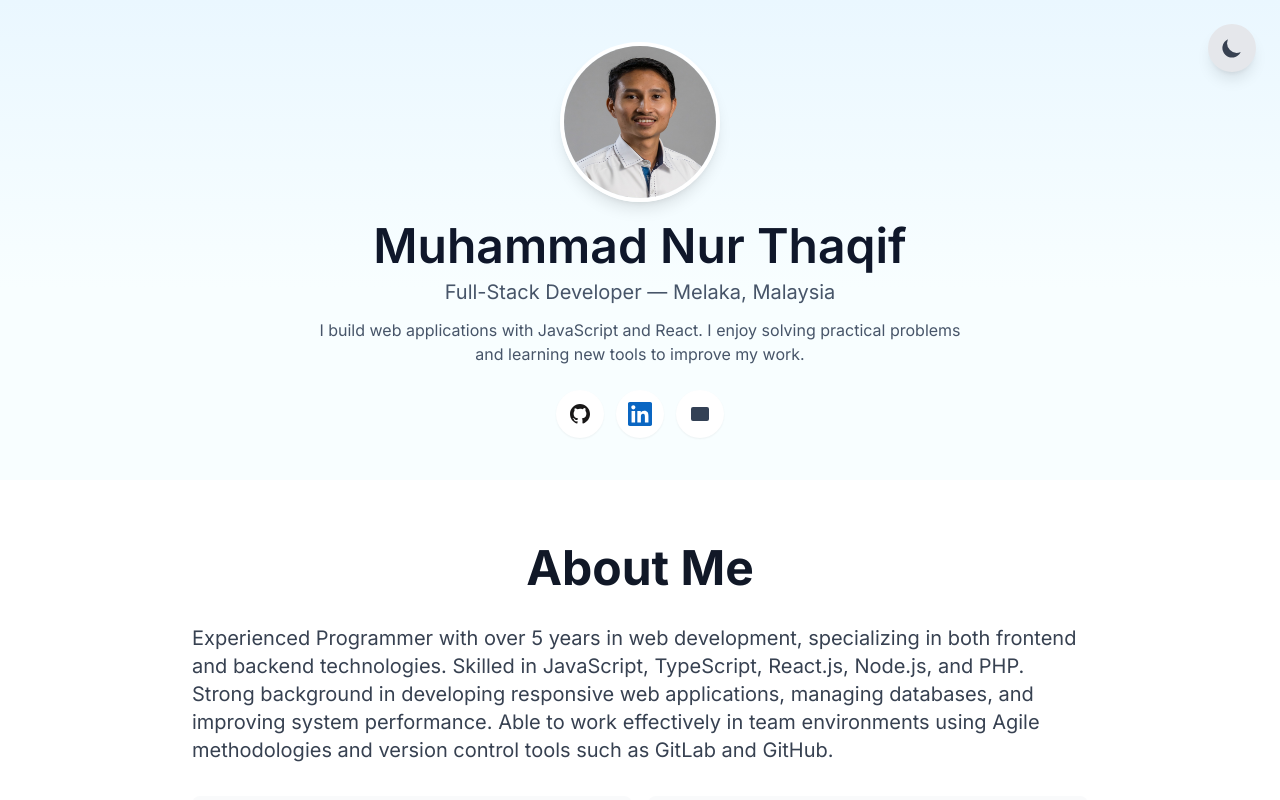
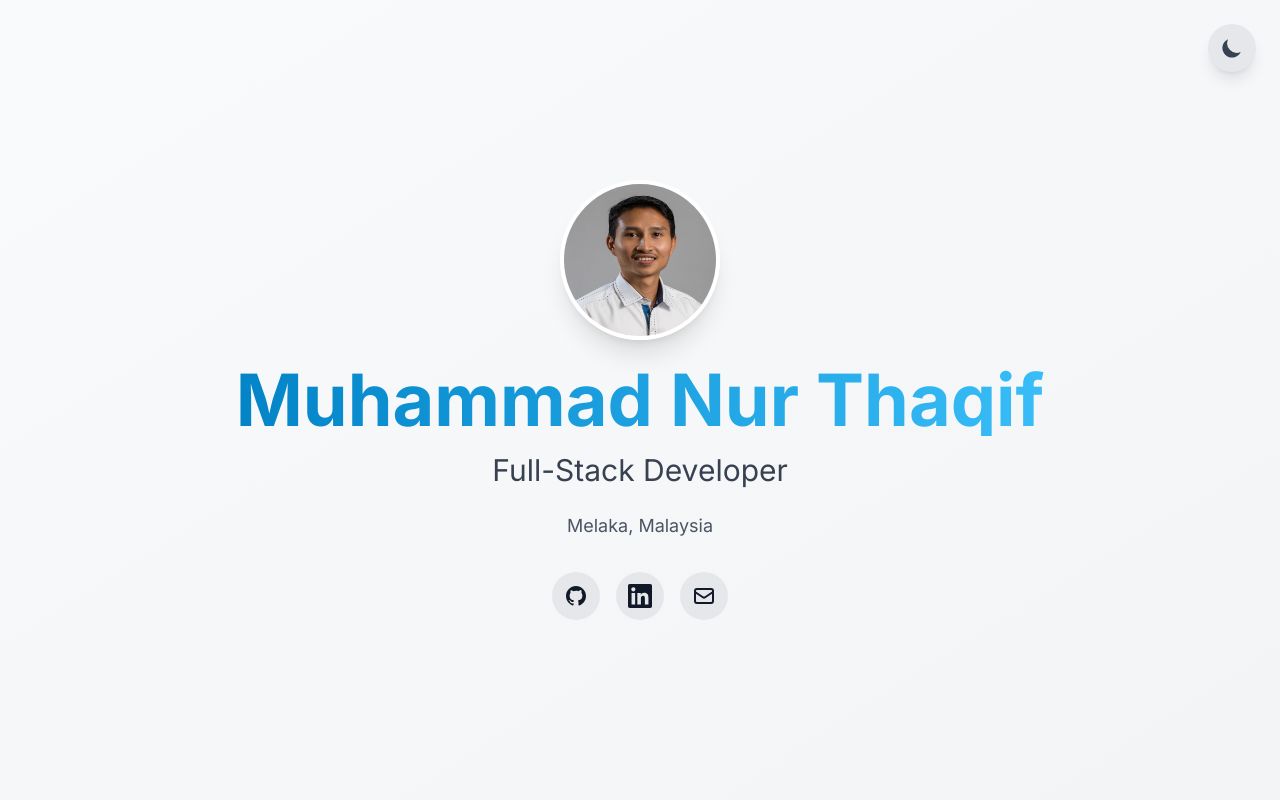
Before and after one commit to mnthaqif/mnthaqif.github.io, a React (Vite) app: page / in a window 1280 px wide. Shown: the top 800 px of the page. Built offline with nearby package versions, Linux system fonts and the light colour scheme.

Commit message:
Revamp Hero section layout and animations
Refactor Hero component to enhance structure and styling.

```diff
--- a/src/components/sections/Hero.jsx
+++ b/src/components/sections/Hero.jsx
@@ -3,136 +3,90 @@ import { motion } from 'framer-motion';
 import { resumeData } from '../../data/resumeData';
 import avatar from '../../assets/thaqif.jpg';
 
-const container = {
-  hidden: { opacity: 0, y: 8 },
-  show: { opacity: 1, y: 0, transition: { staggerChildren: 0.06, when: 'beforeChildren' } },
-};
-
-const item = {
-  hidden: { opacity: 0, y: 8 },
-  show: { opacity: 1, y: 0, transition: { duration: 0.45, ease: 'easeOut' } },
-};
-
 const Hero = () => {
   const { personal } = resumeData;
 
   return (
-    <section
-      aria-label="Hero"
-      className="relative flex items-center justify-center overflow-hidden"
-      style={{
-        // soft light-blue base with a very gentle gradient (low contrast)
-        minHeight: '60vh',
-        background: 'linear-gradient(180deg, #eaf7ff 0%, #f8feff 60%)',
-      }}
-    >
-      {/* animated, subtle background blobs */}
-      <svg
-        className="absolute inset-0 w-full h-full -z-10"
-        viewBox="0 0 1200 700"
-        preserveAspectRatio="xMidYMid slice"
-        xmlns="http://www.w3.org/2000/svg"
-        aria-hidden="true"
-      >
-        <defs>
-          <filter id="blur" x="-40%" y="-40%" width="180%" height="180%">
-            <feGaussianBlur stdDeviation="56" />
-          </filter>
-        </defs>
-
-        {/* left blob drifting slowly */}
-        <motion.g
-          filter="url(#blur)"
-          animate={{ x: [0, -18, 0], opacity: [0.18, 0.24, 0.18] }}
-          transition={{ duration: 12, repeat: Infinity, repeatType: 'reverse', ease: 'easeInOut' }}
+    <section className="min-h-screen flex items-center justify-center section-padding bg-gradient-to-br from-gray-50 to-gray-100 dark:from-gray-900 dark:to-gray-800">
+      <div className="max-w-4xl mx-auto text-center">
+        <motion.div
+          initial={{ opacity: 0, y: 20 }}
+          animate={{ opacity: 1, y: 0 }}
+          transition={{ duration: 0.6 }}
         >
-          <ellipse cx="180" cy="220" rx="320" ry="180" fill="#cfeeff" opacity="0.22" />
-        </motion.g>
-
-        {/* right blob drifting slowly */}
-        <motion.g
-          filter="url(#blur)"
-          animate={{ y: [0, -12, 0], opacity: [0.14, 0.18, 0.14] }}
-          transition={{ duration: 14, repeat: Infinity, repeatType: 'reverse', ease: 'easeInOut' }}
-        >
-          <ellipse cx="980" cy="260" rx="340" ry="200" fill="#e6fff2" opacity="0.18" />
-        </motion.g>
-
-        {/* faint center wash */}
-        <rect width="100%" height="100%" fill="rgba(255,255,255,0.02)" />
-      </svg>
-
-      <div className="max-w-4xl w-full px-4 mx-auto">
-        <motion.div variants={container} initial="hidden" animate="show" className="text-center">
           <motion.img
-            variants={item}
             src={avatar}
             alt={personal.name}
-            className="w-32 h-32 md:w-40 md:h-40 rounded-full mx-auto mb-5 shadow-lg border-4 border-white"
-            // subtle floating animation + hover scale
-            animate={{ y: [0, -6, 0] }}
-            transition={{ duration: 6, repeat: Infinity, ease: 'easeInOut' }}
-            whileHover={{ scale: 1.06, rotate: 0.5 }}
+            className="w-32 h-32 md:w-40 md:h-40 rounded-full mx-auto mb-6 shadow-xl border-4 border-white dark:border-gray-700"
+            initial={{ opacity: 0, scale: 0.8 }}
+            animate={{ opacity: 1, scale: 1 }}
+            transition={{ duration: 0.5, delay: 0.2 }}
           />
 
           <motion.h1
-            variants={item}
-            className="text-4xl md:text-5xl font-semibold mb-2 text-slate-900"
+            className="text-5xl md:text-6xl lg:text-7xl font-bold mb-4 bg-gradient-to-r from-primary-600 to-primary-400 bg-clip-text text-transparent"
+            initial={{ opacity: 0, y: 20 }}
+            animate={{ opacity: 1, y: 0 }}
+            transition={{ duration: 0.6, delay: 0.3 }}
           >
             {personal.name}
           </motion.h1>
 
-          <motion.p variants={item} className="text-lg md:text-xl text-slate-600 mb-3">
-            {personal.title} — {personal.location}
+          <motion.p
+            className="text-2xl md:text-3xl text-gray-700 dark:text-gray-300 mb-6"
+            initial={{ opacity: 0, y: 20 }}
+            animate={{ opacity: 1, y: 0 }}
+            transition={{ duration: 0.6, delay: 0.4 }}
+          >
+            {personal.title}
           </motion.p>
 
-          {/* simple about me */}
-          <motion.p variants={item} className="max-w-2xl mx-auto text-slate-600 mb-6 text-base">
-            I build web applications with JavaScript and React. I enjoy solving practical problems
-            and learning new tools to improve my work.
+          <motion.p
+            className="text-lg text-gray-600 dark:text-gray-400 mb-8"
+            initial={{ opacity: 0, y: 20 }}
+            animate={{ opacity: 1, y: 0 }}
+            transition={{ duration: 0.6, delay: 0.5 }}
+          >
+            {personal.location}
           </motion.p>
 
-          {/* social icons (original brand colors) */}
-          <motion.div variants={item} className="flex items-center justify-center gap-3">
-            <motion.a
+          <motion.div
+            className="flex justify-center gap-4 flex-wrap"
+            initial={{ opacity: 0, y: 20 }}
+            animate={{ opacity: 1, y: 0 }}
+            transition={{ duration: 0.6, delay: 0.6 }}
+          >
+            <a
               href={personal.github}
               target="_blank"
               rel="noopener noreferrer"
+              className="p-3 rounded-full bg-gray-200 dark:bg-gray-700 hover:bg-primary-100 dark:hover:bg-primary-900 transition-colors"
               aria-label="GitHub"
-              whileHover={{ scale: 1.05, y: -3 }}
-              className="p-3 rounded-full bg-white shadow-sm"
             >
-              {/* GitHub — original black */}
-              <svg className="w-6 h-6" viewBox="0 0 24 24" fill="#181717" aria-hidden="true">
-                <path fillRule="evenodd" d="M12 2C6.477 2 2 6.477 2 12c0 4.42 2.865 8.17 6.839 9.49.5.092.682-.217.682-.482 0-.237-.008-.866-.013-1.7-2.782.603-3.369-1.34-3.369-1.34-.454-1.156-1.11-1.463-1.11-1.463-.908-.62.069-.608.069-.608 1.003.07 1.531 1.03 1.531 1.03.892 1.529 2.341 1.087 2.91.831.092-.646.35-1.086.636-1.336-2.22-.253-4.555-1.11-4.555-4.943 0-1.091.39-1.984 1.029-2.683-.103-.253-.446-1.27.098-2.647 0 0 .84-.269 2.75 1.025A9.578 9.578 0 0112 6.836c.85.004 1.705.114 2.504.336 1.909-1.294 2.747-1.025 2.747-1.025.546 1.377.203 2.394.1 2.647.64.699 1.028 1.592 1.028 2.683 0 3.842-2.339 4.687-4.566 4.935.359.309.678.919.678 1.852 0 1.336-.012 2.415-.012 2.743 0 .267.18.578.688.48C19.138 20.167 22 16.418 22 12c0-5.523-4.477-10-10-10z" clipRule="evenodd"/>
+              <svg className="w-6 h-6" fill="currentColor" viewBox="0 0 24 24">
+                <path fillRule="evenodd" d="M12 2C6.477 2 2 6.477 2 12c0 4.42 2.865 8.17 6.839 9.49.5.092.682-.217.682-.482 0-.237-.008-.866-.013-1.7-2.782.603-3.369-1.34-3.369-1.34-.454-1.156-1.11-1.463-1.11-1.463-.908-.62.069-.608.069-.608 1.003.07 1.531 1.03 1.531 1.03.892 1.529 2.341 1.087 2.91.831.092-.646.35-1.086.636-1.336-2.22-.253-4.555-1.11-4.555-4.943 0-1.091.39-1.984 1.029-2.683-.103-.253-.446-1.27.098-2.647 0 0 .84-.269 2.75 1.025A9.578 9.578 0 0112 6.836c.85.004 1.705.114 2.504.336 1.909-1.294 2.747-1.025 2.747-1.025.546 1.377.203 2.394.1 2.647.64.699 1.028 1.592 1.028 2.683 0 3.842-2.339 4.687-4.566 4.935.359.309.678.919.678 1.852 0 1.336-.012 2.415-.012 2.743 0 .267.18.578.688.48C19.138 20.167 22 16.418 22 12c0-5.523-4.477-10-10-10z" clipRule="evenodd" />
               </svg>
-            </motion.a>
-
-            <motion.a
+            </a>
+            <a
               href={personal.linkedin}
               target="_blank"
               rel="noopener noreferrer"
+              className="p-3 rounded-full bg-gray-200 dark:bg-gray-700 hover:bg-primary-100 dark:hover:bg-primary-900 transition-colors"
               aria-label="LinkedIn"
-              whileHover={{ scale: 1.05, y: -3 }}
-              className="p-3 rounded-full bg-white shadow-sm"
             >
-              {/* LinkedIn — original blue */}
-              <svg className="w-6 h-6" viewBox="0 0 24 24" fill="#0A66C2" aria-hidden="true">
+              <svg className="w-6 h-6" fill="currentColor" viewBox="0 0 24 24">
                 <path d="M20.447 20.452h-3.554v-5.569c0-1.328-.027-3.037-1.852-3.037-1.853 0-2.136 1.445-2.136 2.939v5.667H9.351V9h3.414v1.561h.046c.477-.9 1.637-1.85 3.37-1.85 3.601 0 4.267 2.37 4.267 5.455v6.286zM5.337 7.433c-1.144 0-2.063-.926-2.063-2.065 0-1.138.92-2.063 2.063-2.063 1.14 0 2.064.925 2.064 2.063 0 1.139-.925 2.065-2.064 2.065zm1.782 13.019H3.555V9h3.564v11.452zM22.225 0H1.771C.792 0 0 .774 0 1.729v20.542C0 23.227.792 24 1.771 24h20.451C23.2 24 24 23.227 24 22.271V1.729C24 .774 23.2 0 22.222 0h.003z"/>
               </svg>
-            </motion.a>
-
-            <motion.a
+            </a>
+            <a
               href={`mailto:${personal.email}`}
-              className="p-3 rounded-full bg-white shadow-sm"
+              className="p-3 rounded-full bg-gray-200 dark:bg-gray-700 hover:bg-primary-100 dark:hover:bg-primary-900 transition-colors"
               aria-label="Email"
-              whileHover={{ scale: 1.05, y: -3 }}
             >
-              {/* Email — neutral slate color */}
-              <svg className="w-6 h-6" viewBox="0 0 24 24" fill="#334155" aria-hidden="true">
-                <path d="M3 8l7.89 5.26a2 2 0 002.22 0L21 8M5 19h14a2 2 0 002-2V7a2 2 0 00-2-2H5a2 2 0 00-2 2v10a2 2 0 002 2z" />
+              <svg className="w-6 h-6" fill="none" stroke="currentColor" viewBox="0 0 24 24">
+                <path strokeLinecap="round" strokeLinejoin="round" strokeWidth={2} d="M3 8l7.89 5.26a2 2 0 002.22 0L21 8M5 19h14a2 2 0 002-2V7a2 2 0 00-2-2H5a2 2 0 00-2 2v10a2 2 0 002 2z" />
               </svg>
-            </motion.a>
+            </a>
           </motion.div>
         </motion.div>
       </div>
```
